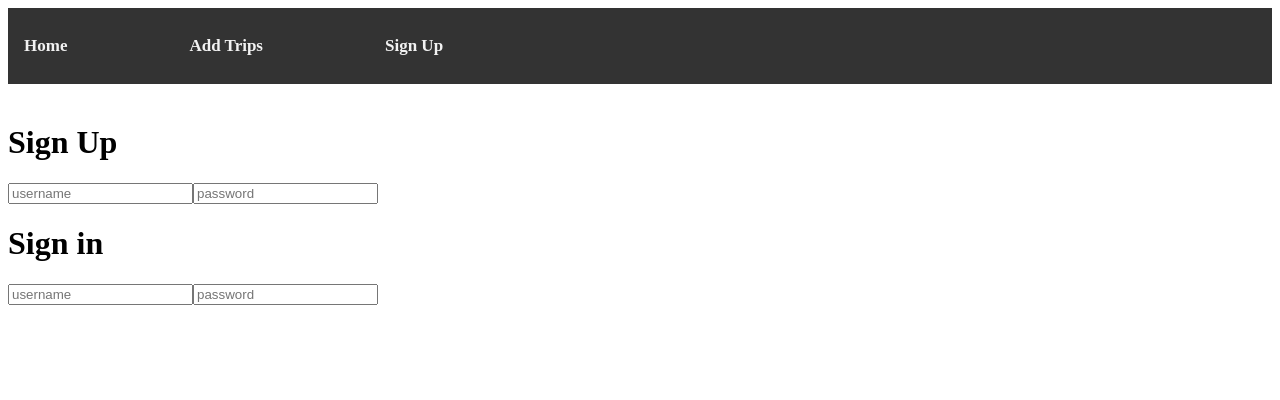
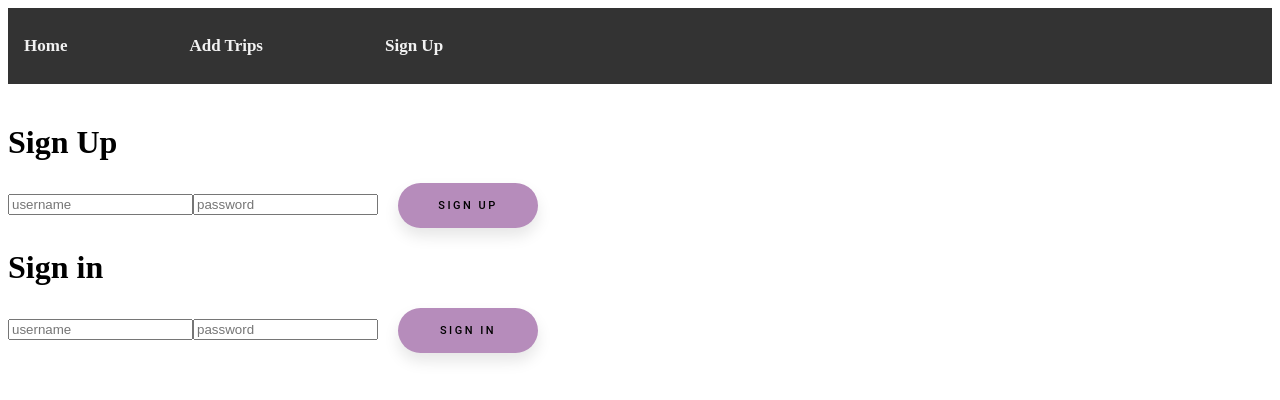
Before and after one commit to sameh-dh/Hung-out, a React (Create React App) app in the folder client/: page / in a window 1280 px wide. Both pictures are taken after a click on the element "Sign Up". Shown: the top 400 px of the page. Built offline with nearby package versions, Linux system fonts and the light colour scheme; no server answers.

Commit message:
sign up css

```diff
--- a/client/src/signUp.js
+++ b/client/src/signUp.js
@@ -3,11 +3,13 @@ import  { useState } from 'react';
     return (
         <div className="register">
          <h1>Sign Up</h1>
-         <input type="text" placeholder='username'></input>
+         <input type="text" placeholder='username' ></input>
          <input type="password" placeholder='password'></input>
+         <button className='button'>Sign Up</button>
          <h1>Sign in</h1>
          <input type="text" placeholder='username'></input>
          <input type="password" placeholder='password'></input>
+         <button className='button'>Sign in</button>
 
         </div>
     )
```
